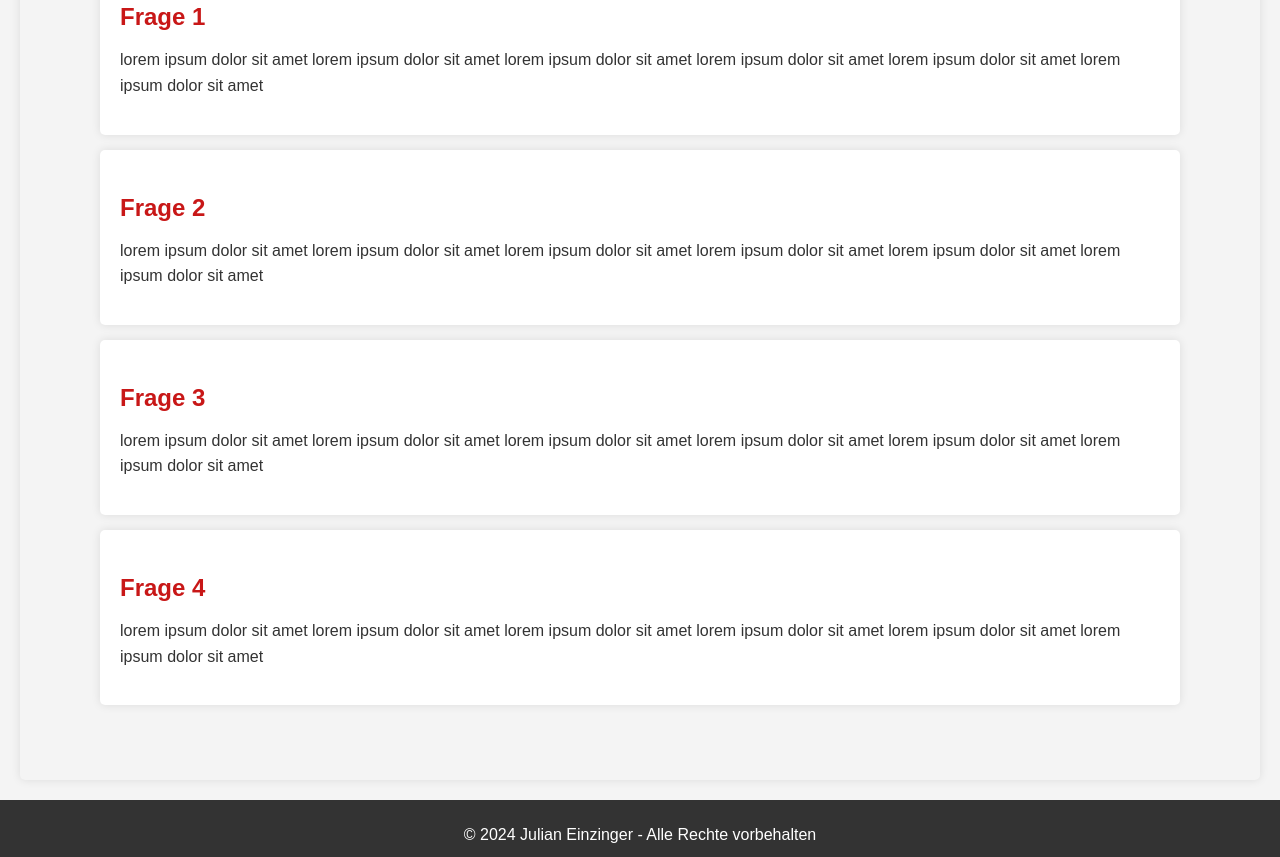
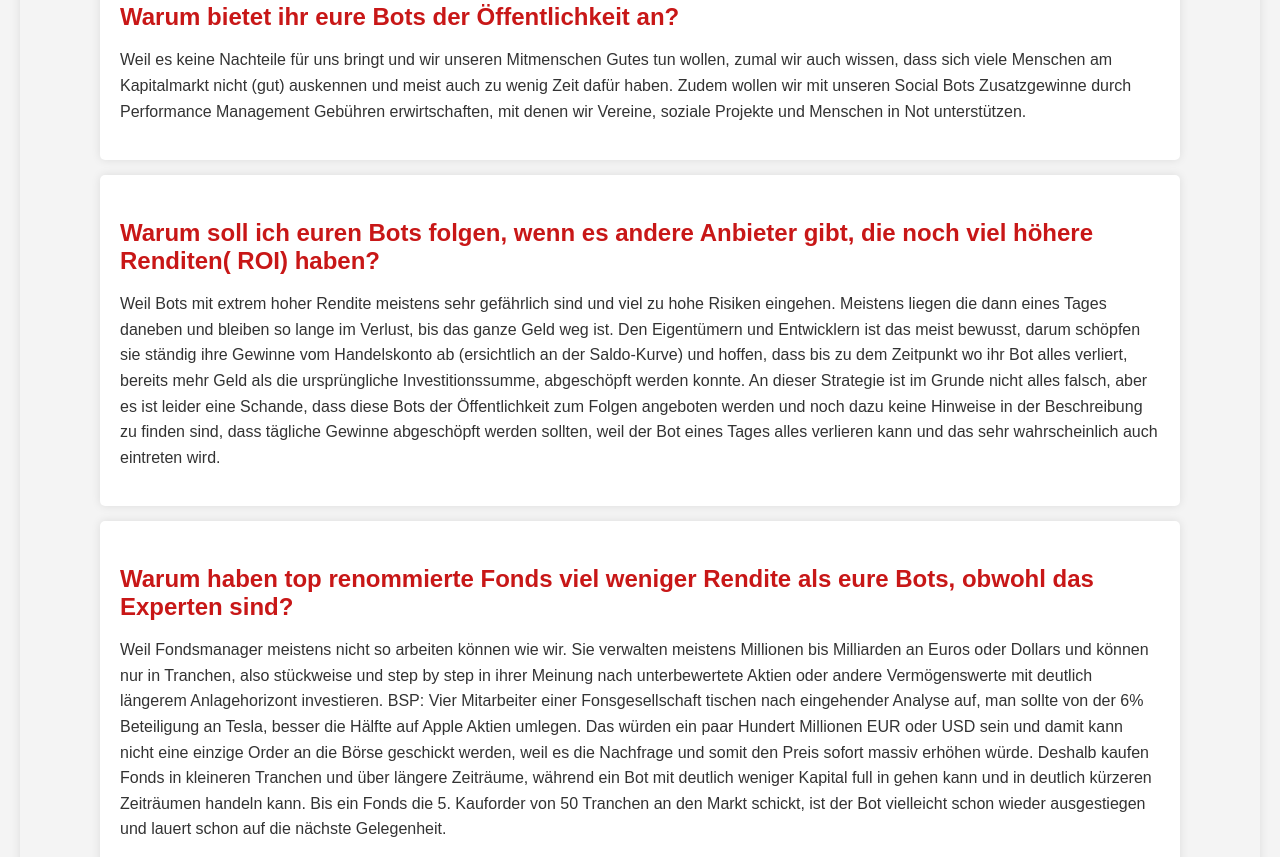
Before and after one commit to JulianEinzinger/watchmybot, a plain HTML site: page watchmybot/FAQ.html in a window 1280 px wide. Shown: the part 500-1357 px from the top of the page. Drawn offline with nearby package versions, Linux system fonts and the light colour scheme.

Commit message:
Added questions

```diff
--- a/watchmybot/FAQ.html
+++ b/watchmybot/FAQ.html
@@ -39,24 +39,39 @@
         <div class="container">
             <h2>Fragen und Antworten</h2>
             <div class="faq-item">
-                <h3>Frage 1</h3>
-                <p>lorem ipsum dolor sit amet lorem ipsum dolor sit amet lorem ipsum dolor sit amet
-                    lorem ipsum dolor sit amet lorem ipsum dolor sit amet lorem ipsum dolor sit amet </p>
+                <h3>Warum bietet ihr eure Bots der Öffentlichkeit an?</h3>
+                <p>Weil es keine Nachteile für uns bringt und wir unseren Mitmenschen Gutes tun wollen, zumal wir auch
+                    wissen, dass sich viele Menschen am Kapitalmarkt nicht (gut) auskennen und meist auch zu wenig Zeit
+                    dafür haben. Zudem wollen wir mit unseren Social Bots Zusatzgewinne durch Performance Management
+                    Gebühren erwirtschaften, mit denen wir Vereine, soziale Projekte und Menschen in Not unterstützen.</p>
             </div>
             <div class="faq-item">
-                <h3>Frage 2</h3>
-                <p>lorem ipsum dolor sit amet lorem ipsum dolor sit amet lorem ipsum dolor sit amet
-                    lorem ipsum dolor sit amet lorem ipsum dolor sit amet lorem ipsum dolor sit amet </p>
+                <h3>Warum soll ich euren Bots folgen, wenn es andere Anbieter gibt, die noch viel höhere Renditen(
+                    ROI) haben?</h3>
+                <p>Weil Bots mit extrem hoher Rendite meistens sehr gefährlich sind und viel zu hohe Risiken eingehen.
+                    Meistens liegen die dann eines Tages daneben und bleiben so lange im Verlust, bis das ganze Geld weg
+                    ist. Den Eigentümern und Entwicklern ist das meist bewusst, darum schöpfen sie ständig ihre Gewinne
+                    vom Handelskonto ab (ersichtlich an der Saldo-Kurve) und hoffen, dass bis zu dem Zeitpunkt wo ihr Bot
+                    alles verliert, bereits mehr Geld als die ursprüngliche Investitionssumme, abgeschöpft werden konnte. An
+                    dieser Strategie ist im Grunde nicht alles falsch, aber es ist leider eine Schande, dass diese Bots der
+                    Öffentlichkeit zum Folgen angeboten werden und noch dazu keine Hinweise in der Beschreibung zu
+                    finden sind, dass tägliche Gewinne abgeschöpft werden sollten, weil der Bot eines Tages alles verlieren
+                    kann und das sehr wahrscheinlich auch eintreten wird.</p>
             </div>
             <div class="faq-item">
-                <h3>Frage 3</h3>
-                <p>lorem ipsum dolor sit amet lorem ipsum dolor sit amet lorem ipsum dolor sit amet
-                    lorem ipsum dolor sit amet lorem ipsum dolor sit amet lorem ipsum dolor sit amet </p>
-            </div>
-            <div class="faq-item">
-                <h3>Frage 4</h3>
-                <p>lorem ipsum dolor sit amet lorem ipsum dolor sit amet lorem ipsum dolor sit amet
-                    lorem ipsum dolor sit amet lorem ipsum dolor sit amet lorem ipsum dolor sit amet </p>
+                <h3>Warum haben top renommierte Fonds viel weniger Rendite als eure Bots, obwohl das Experten
+                    sind?</h3>
+                <p>Weil Fondsmanager meistens nicht so arbeiten können wie wir. Sie verwalten meistens Millionen bis
+                    Milliarden an Euros oder Dollars und können nur in Tranchen, also stückweise und step by step in ihrer
+                    Meinung nach unterbewertete Aktien oder andere Vermögenswerte mit deutlich längerem Anlagehorizont
+                    investieren. BSP: Vier Mitarbeiter einer Fonsgesellschaft tischen nach eingehender Analyse auf, man
+                    sollte von der 6% Beteiligung an Tesla, besser die Hälfte auf Apple Aktien umlegen. Das würden ein paar
+                    Hundert Millionen EUR oder USD sein und damit kann nicht eine einzige Order an die Börse geschickt
+                    werden, weil es die Nachfrage und somit den Preis sofort massiv erhöhen würde. Deshalb kaufen Fonds
+                    in kleineren Tranchen und über längere Zeiträume, während ein Bot mit deutlich weniger Kapital full in
+                    gehen kann und in deutlich kürzeren Zeiträumen handeln kann. Bis ein Fonds die 5. Kauforder von 50
+                    Tranchen an den Markt schickt, ist der Bot vielleicht schon wieder ausgestiegen und lauert schon auf die
+                    nächste Gelegenheit.</p>
             </div>
         </div>
     </section>
```
